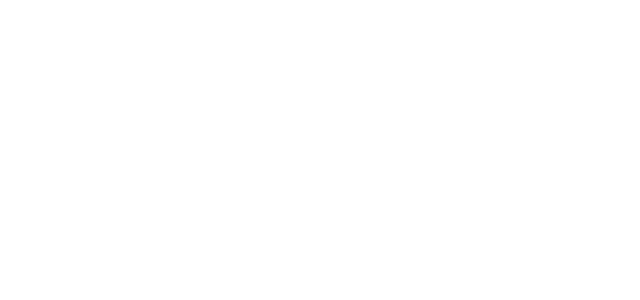
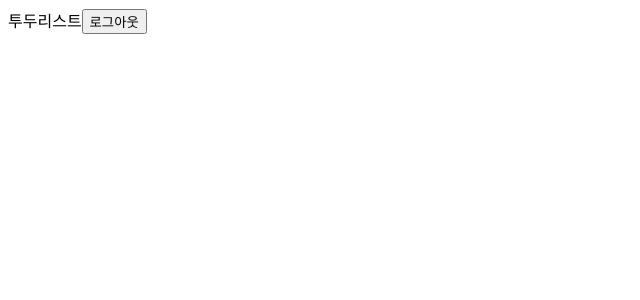
Before and after one commit to miirmoon/wanted-pre-onboarding-challenge-fe-1, a React (Create React App) app: page / in a window 1280 px wide. Before the commit this address had no page. Shown: the top 300 px of the page, without its empty margins (0-640 px from the left). Built offline with nearby package versions, Linux system fonts and the light colour scheme; sample sign-in values are in the browser's storage.

Commit message:
[feat🛠]: 로그인하지 않은 경우(토큰이 유효하지 않은 경우) 로그인 페이지로 리다이렉트

```diff
--- a/src/App.js
+++ b/src/App.js
@@ -1,11 +1,16 @@
-import { BrowserRouter, Routes, Route } from "react-router-dom";
+import { BrowserRouter, Routes, Route, Navigate } from "react-router-dom";
+import TodoList from "pages/TodoList";
 import Login from "pages/Login";
 import SignUp from "pages/SignUp";
+import RequireAuth from "utils/RequireAuth";
 
 function App() {
   return (
     <BrowserRouter>
       <Routes>
+        <Route element={<RequireAuth />}>
+          <Route path="/" element={<TodoList />} />
+        </Route>
         <Route path="/auth" element={<Login />} />
         <Route path="/signup" element={<SignUp />} />
       </Routes>
--- /dev/null
+++ b/src/pages/TodoList.jsx
@@ -0,0 +1,17 @@
+import { useNavigate } from "react-router-dom";
+
+export default function TodoList() {
+  const navigate = useNavigate();
+
+  const logout = () => {
+    localStorage.removeItem("token");
+    navigate("/auth");
+  };
+
+  return (
+    <section>
+      투두리스트
+      <button onClick={logout}>로그아웃</button>
+    </section>
+  );
+}
--- /dev/null
+++ b/src/utils/RequireAuth.jsx
@@ -0,0 +1,12 @@
+import { Navigate, Outlet } from "react-router-dom";
+
+export default function RequireAuth() {
+  const isAuthorized = localStorage.getItem("token");
+
+  if (!isAuthorized) {
+    alert("서비스 이용을 위해서는 로그인이 필요해요!!");
+    return <Navigate to="/auth" />;
+  }
+
+  return <Outlet />;
+}
```
